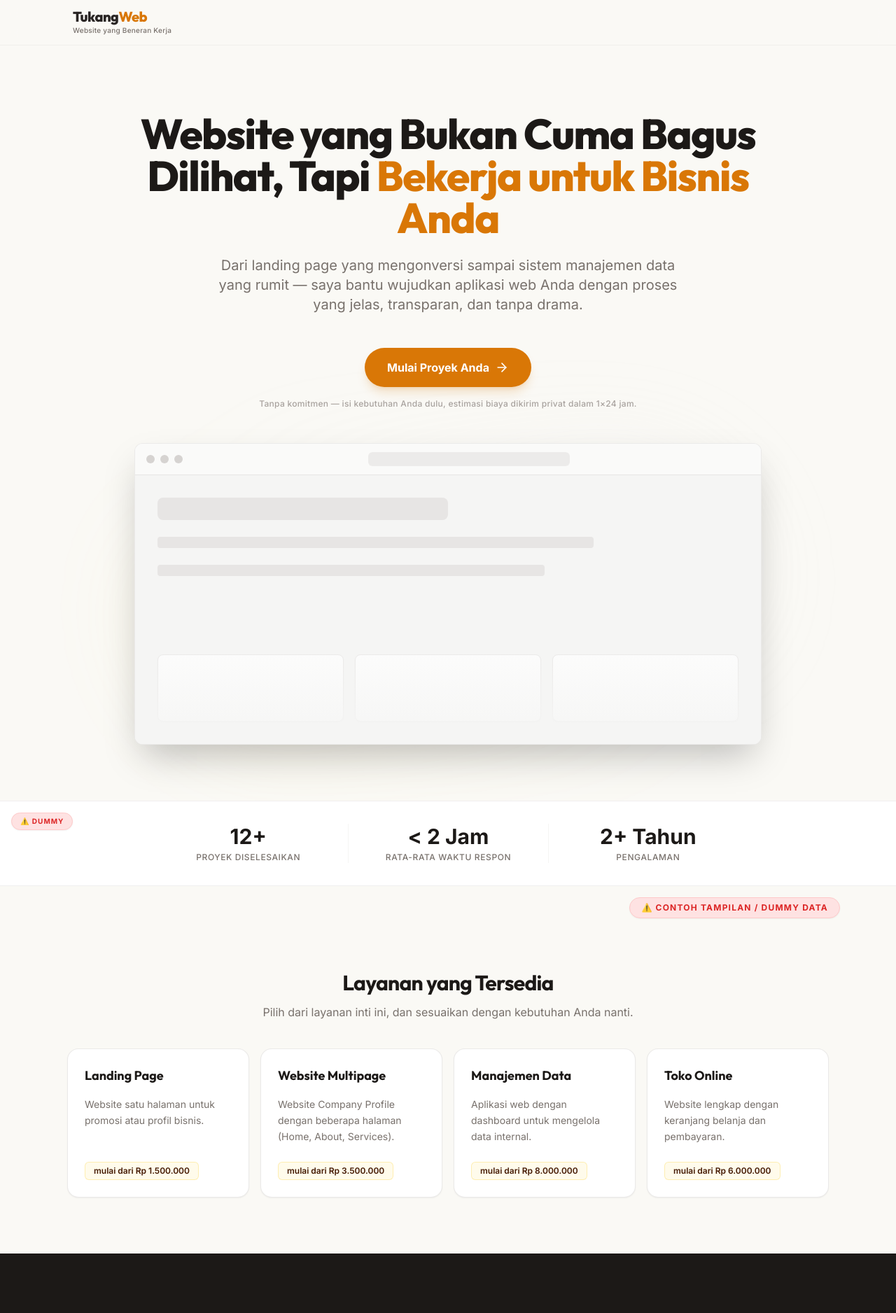
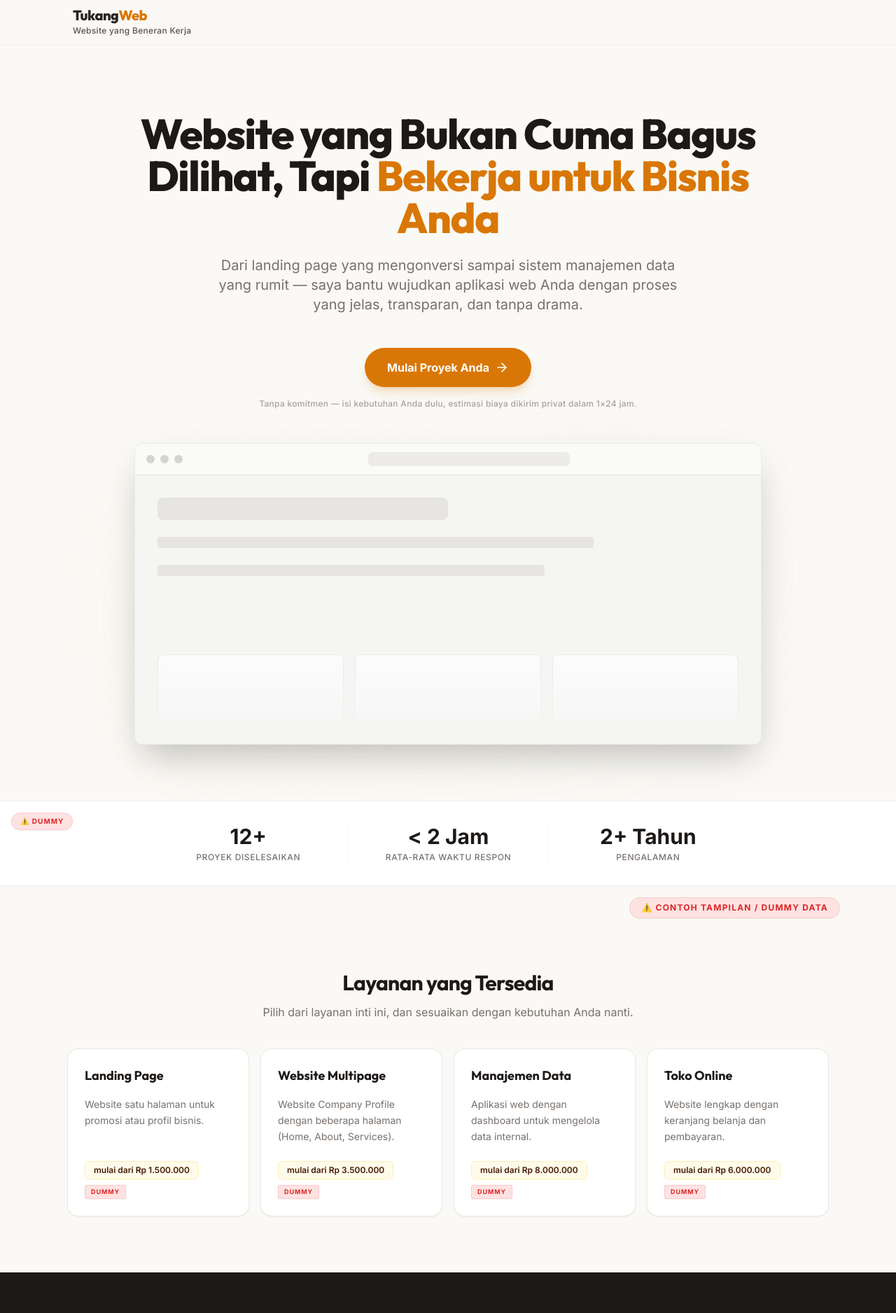
Before and after one commit to indrabaydhowi/client-onboarding-discovery-form, a Next.js app: page / in a window 1280 px wide. Shown: the top 1876 px of the page at 70% size. Built offline with nearby package versions, Linux system fonts and the light colour scheme.

Commit message:
chore(ui): refine dummy watermarks and header tagline

```diff
--- a/src/app/page.tsx
+++ b/src/app/page.tsx
@@ -226,10 +226,15 @@ export default function HomePage() {
                   <h3 className="text-lg font-bold text-stone-900 font-display">{project.title}</h3>
                   <p className="text-sm text-stone-500 leading-relaxed">{project.description}</p>
                 </div>
-                <div className="pt-6 mt-auto">
+                <div className="pt-6 mt-auto flex flex-wrap items-center gap-2">
                   <span className="inline-flex px-3 py-1 bg-amber-50 text-amber-950 text-xs font-semibold rounded-md border border-amber-200/60">
                     {dummyPrices[project.id]}
                   </span>
+                  {SHOW_DUMMY_WATERMARK && (
+                    <span className="inline-flex px-2 py-0.5 bg-red-100 text-red-600 text-[9px] font-bold tracking-widest border border-red-200 uppercase rounded-sm shadow-sm">
+                      DUMMY
+                    </span>
+                  )}
                 </div>
               </div>
             ))}
--- a/src/components/ui/Header.tsx
+++ b/src/components/ui/Header.tsx
@@ -32,7 +32,7 @@ export default function Header() {
             <span className="font-extrabold tracking-tight text-xl leading-none">
               <span className="text-stone-800 font-display">Tukang</span><span className="text-amber-600 font-display">Web</span>
             </span>
-            <span className="text-[10px] text-stone-500 font-medium tracking-wide mt-0.5 hidden sm:block">Website yang Beneran Kerja</span>
+            <span className="text-xs text-stone-600 font-medium tracking-wide mt-1 hidden sm:block">Website yang Beneran Kerja</span>
           </div>
         </div>
 
```
